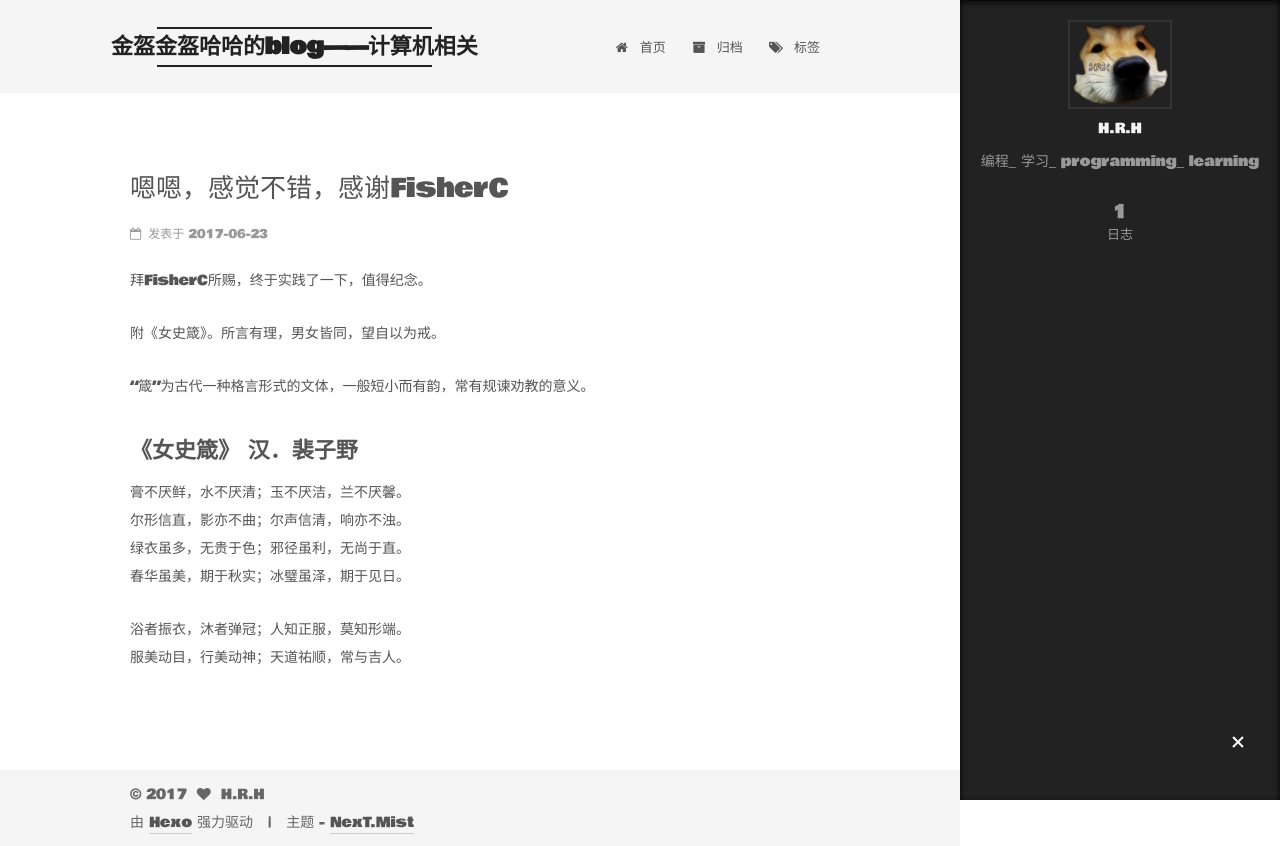
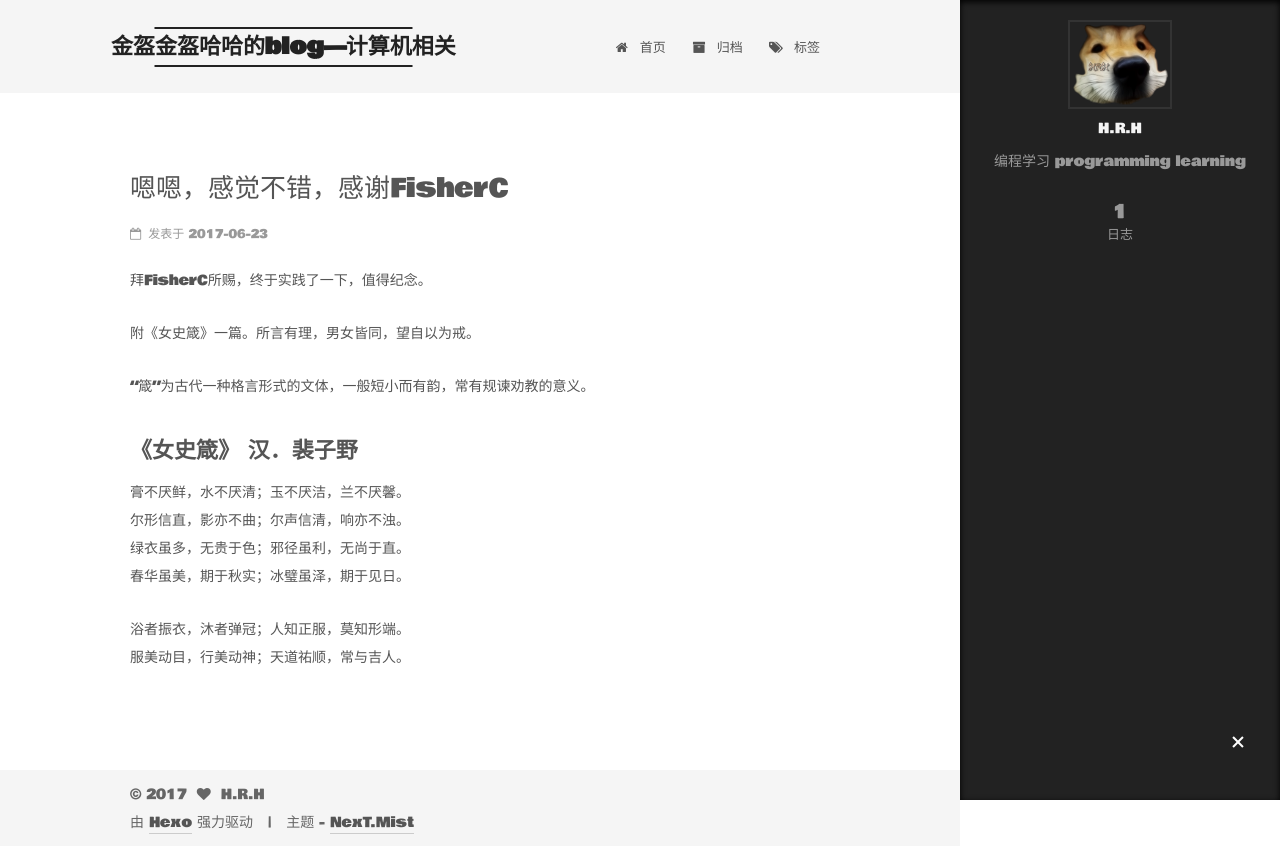
Before and after one commit to jkuijkui/jkuijkui.github.io, a plain HTML site: page index.html in a window 1280 px wide. Drawn offline with Linux system fonts and the light colour scheme.

Commit message:
Site updated: 2017-06-23 10:42:54

```diff
--- a/css/main.css
+++ b/css/main.css
@@ -1677,7 +1677,7 @@ pre .javascript .function {
   width: 4px;
   height: 4px;
   border-radius: 50%;
-  background: #c912ff;
+  background: #26582d;
 }
 .links-of-blogroll {
   font-size: 13px;
--- a/index.html
+++ b/index.html
@@ -93,15 +93,15 @@
 
 
 
-<meta name="description" content="编程_ 学习_ programming_ learning">
+<meta name="description" content="编程学习 programming learning">
 <meta property="og:type" content="website">
-<meta property="og:title" content="金盔金盔哈哈的blog——计算机相关">
+<meta property="og:title" content="金盔金盔哈哈的blog—计算机相关">
 <meta property="og:url" content="http://yoursite.com/index.html">
-<meta property="og:site_name" content="金盔金盔哈哈的blog——计算机相关">
-<meta property="og:description" content="编程_ 学习_ programming_ learning">
+<meta property="og:site_name" content="金盔金盔哈哈的blog—计算机相关">
+<meta property="og:description" content="编程学习 programming learning">
 <meta name="twitter:card" content="summary">
-<meta name="twitter:title" content="金盔金盔哈哈的blog——计算机相关">
-<meta name="twitter:description" content="编程_ 学习_ programming_ learning">
+<meta name="twitter:title" content="金盔金盔哈哈的blog—计算机相关">
+<meta name="twitter:description" content="编程学习 programming learning">
 
 
 
@@ -135,7 +135,7 @@
 
 
 
-  <title>金盔金盔哈哈的blog——计算机相关</title>
+  <title>金盔金盔哈哈的blog—计算机相关</title>
 
 
 
@@ -173,7 +173,7 @@
     <div class="custom-logo-site-title">
       <a href="/"  class="brand" rel="start">
         <span class="logo-line-before"><i></i></span>
-        <span class="site-title">金盔金盔哈哈的blog——计算机相关</span>
+        <span class="site-title">金盔金盔哈哈的blog—计算机相关</span>
         <span class="logo-line-after"><i></i></span>
       </a>
     </div>
@@ -265,7 +265,7 @@
     </span>
 
     <span hidden itemprop="publisher" itemscope itemtype="http://schema.org/Organization">
-      <meta itemprop="name" content="金盔金盔哈哈的blog——计算机相关">
+      <meta itemprop="name" content="金盔金盔哈哈的blog—计算机相关">
     </span>
 
 
@@ -325,7 +325,7 @@
 
 
             <p>拜FisherC所赐，终于实践了一下，值得纪念。</p>
-<p>附《女史箴》。所言有理，男女皆同，望自以为戒。</p>
+<p>附《女史箴》一篇。所言有理，男女皆同，望自以为戒。</p>
 <p>“箴”为古代一种格言形式的文体，一般短小而有韵，常有规谏劝教的意义。</p>
 <h2 id="《女史箴》-汉．裴子野"><a href="#《女史箴》-汉．裴子野" class="headerlink" title="《女史箴》 汉．裴子野"></a>《女史箴》 汉．裴子野</h2><p>膏不厌鲜，水不厌清；玉不厌洁，兰不厌馨。<br>尔形信直，影亦不曲；尔声信清，响亦不浊。<br>绿衣虽多，无贵于色；邪径虽利，无尚于直。<br>春华虽美，期于秋实；冰璧虽泽，期于见日。</p>
 <p>浴者振衣，沐者弹冠；人知正服，莫知形端。<br>服美动目，行美动神；天道祐顺，常与吉人。</p>
@@ -400,7 +400,7 @@
                alt="H.R.H" />
           <p class="site-author-name" itemprop="name">H.R.H</p>
 
-              <p class="site-description motion-element" itemprop="description">编程_ 学习_ programming_ learning</p>
+              <p class="site-description motion-element" itemprop="description">编程学习 programming learning</p>
 
         </div>
         <nav class="site-state motion-element">
```
Also changed, not shown: 2017/06/23/hello-world/index.html (+10 -10 lines), archives/2017/06/index.html (+9 -9 lines), archives/2017/index.html (+9 -9 lines), archives/index.html (+9 -9 lines).
